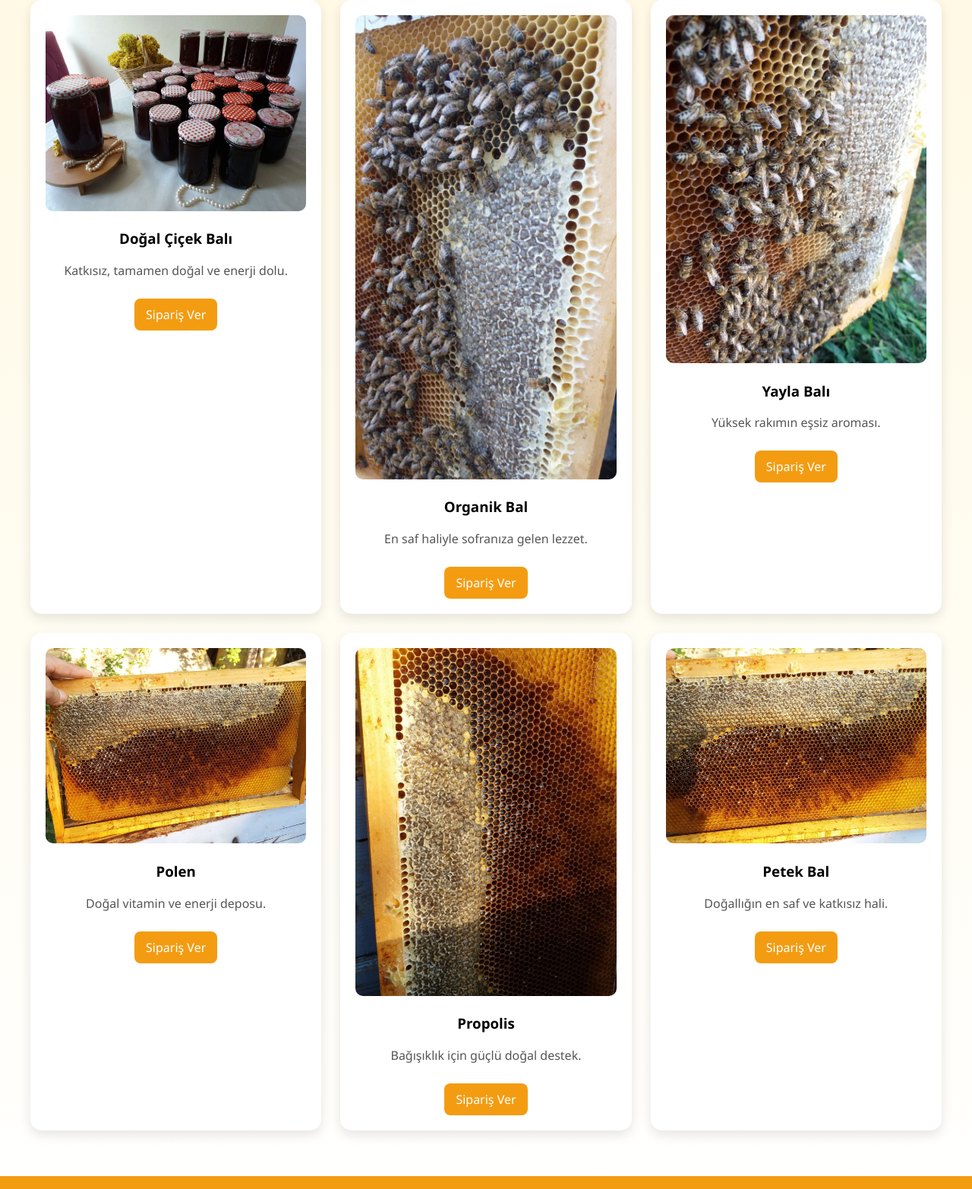
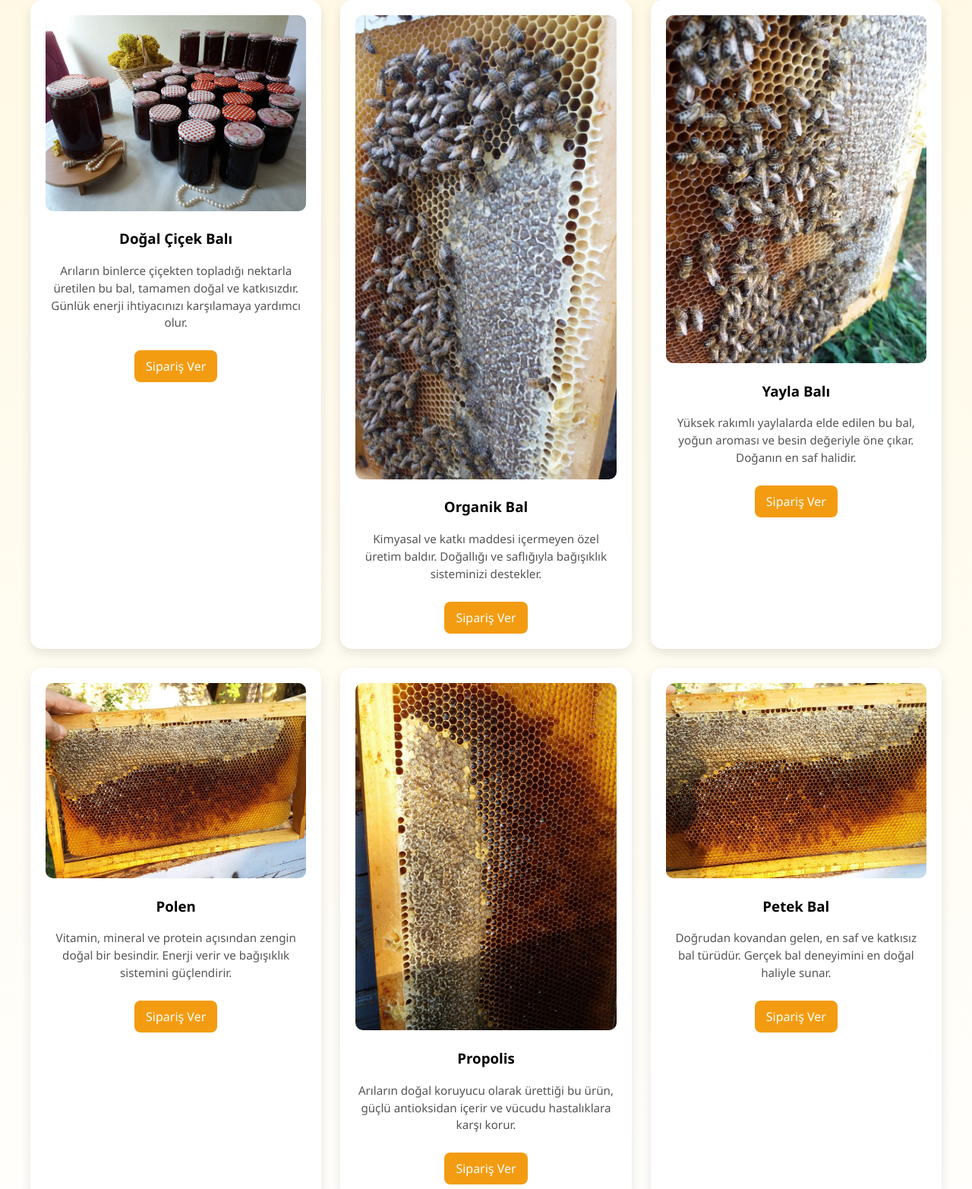
Before and after one commit to fatihcoskuntr/baliva, a plain HTML site: page index.html in a window 1280 px wide. Shown: the part 229-1794 px from the top of the page at 76% size. Drawn offline with Linux system fonts and the light colour scheme.

Commit message:
Update index.html

```diff
--- a/index.html
+++ b/index.html
@@ -38,7 +38,7 @@ nav a {
     font-weight: bold;
 }
 
-/* GRID SİSTEM */
+/* GRID */
 .grid-container {
     display: grid;
     grid-template-columns: repeat(3, 1fr);
@@ -70,8 +70,9 @@ nav a {
 
 /* METİN */
 .content-box p {
-    font-size: 1em;
+    font-size: 0.95em;
     color: #555;
+    line-height: 1.5;
 }
 
 /* BUTON */
@@ -129,42 +130,42 @@ footer {
     <div class="content-box">
         <img src="bal_1.jpg">
         <h3>Doğal Çiçek Balı</h3>
-        <p>Katkısız, tamamen doğal ve enerji dolu.</p>
+        <p>Arıların binlerce çiçekten topladığı nektarla üretilen bu bal, tamamen doğal ve katkısızdır. Günlük enerji ihtiyacınızı karşılamaya yardımcı olur.</p>
         <a href="tel:05394883087" class="btn">Sipariş Ver</a>
     </div>
 
     <div class="content-box">
         <img src="bal2.jpg">
         <h3>Organik Bal</h3>
-        <p>En saf haliyle sofranıza gelen lezzet.</p>
+        <p>Kimyasal ve katkı maddesi içermeyen özel üretim baldır. Doğallığı ve saflığıyla bağışıklık sisteminizi destekler.</p>
         <a href="tel:05394883087" class="btn">Sipariş Ver</a>
     </div>
 
     <div class="content-box">
         <img src="bal3.jpg">
         <h3>Yayla Balı</h3>
-        <p>Yüksek rakımın eşsiz aroması.</p>
+        <p>Yüksek rakımlı yaylalarda elde edilen bu bal, yoğun aroması ve besin değeriyle öne çıkar. Doğanın en saf halidir.</p>
         <a href="tel:05394883087" class="btn">Sipariş Ver</a>
     </div>
 
     <div class="content-box">
         <img src="bal4.jpg">
         <h3>Polen</h3>
-        <p>Doğal vitamin ve enerji deposu.</p>
+        <p>Vitamin, mineral ve protein açısından zengin doğal bir besindir. Enerji verir ve bağışıklık sistemini güçlendirir.</p>
         <a href="tel:05394883087" class="btn">Sipariş Ver</a>
     </div>
 
     <div class="content-box">
         <img src="bal5.jpg">
         <h3>Propolis</h3>
-        <p>Bağışıklık için güçlü doğal destek.</p>
+        <p>Arıların doğal koruyucu olarak ürettiği bu ürün, güçlü antioksidan içerir ve vücudu hastalıklara karşı korur.</p>
         <a href="tel:05394883087" class="btn">Sipariş Ver</a>
     </div>
 
     <div class="content-box">
         <img src="bal6.jpg">
         <h3>Petek Bal</h3>
-        <p>Doğallığın en saf ve katkısız hali.</p>
+        <p>Doğrudan kovandan gelen, en saf ve katkısız bal türüdür. Gerçek bal deneyimini en doğal haliyle sunar.</p>
         <a href="tel:05394883087" class="btn">Sipariş Ver</a>
     </div>
 
```
